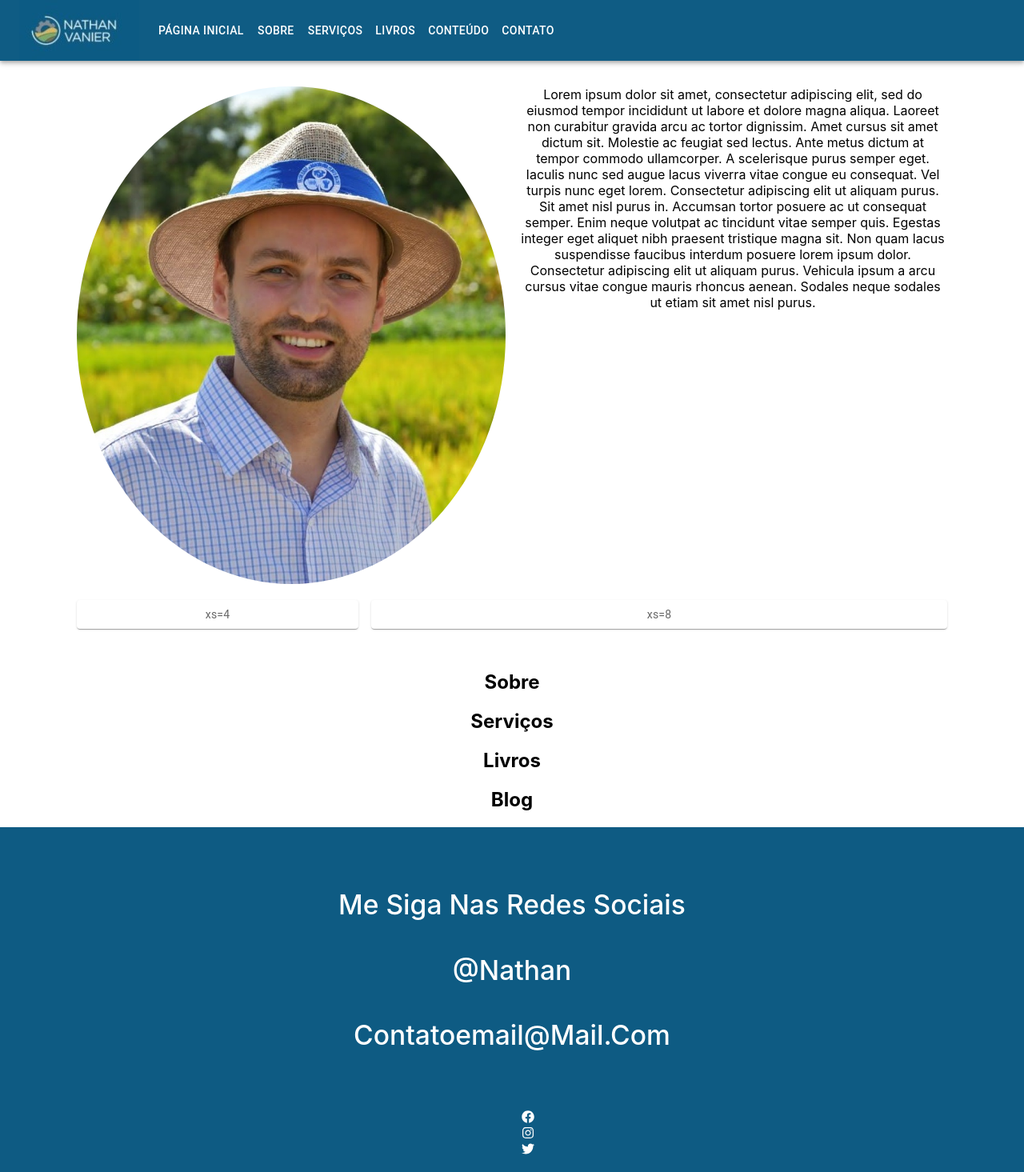
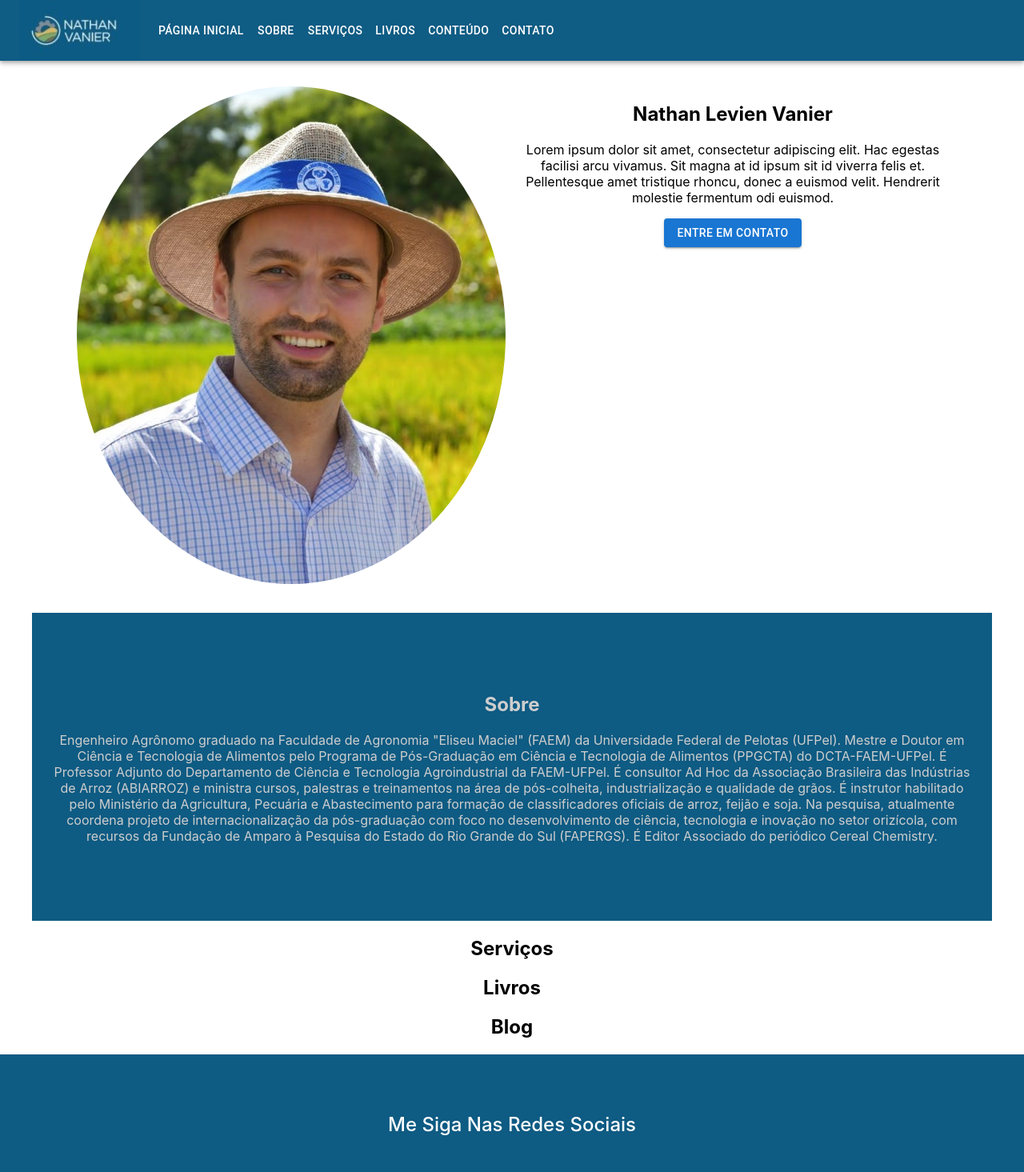
Before and after one commit to m4goth/nathan-personal-website, a React (Create React App) app: page / in a window 1280 px wide. Shown: the top 1465 px of the page at 80% size. Built offline with nearby package versions, Linux system fonts and the light colour scheme.

Commit message:
adicionado button mui em Inicio.js, refatorado projeto, criado arquivos css

```diff
--- a/src/components/Inicio.js
+++ b/src/components/Inicio.js
@@ -1,34 +1,22 @@
 import * as React from "react";
-import { styled } from "@mui/material/styles";
-import Box from "@mui/material/Box";
-import Paper from "@mui/material/Paper";
 import Grid from "@mui/material/Grid";
 import Container from "@mui/material/Container";
+import Button from '@mui/material/Button';
 
 import foto from "../images/foto.png";
+import '../css/Inicio.css';
 
 const Inicio = () => {
-  const Item = styled(Paper)(({ theme }) => ({
-    backgroundColor: theme.palette.mode === "dark" ? "#1A2027" : "#fff",
-    ...theme.typography.body2,
-    padding: theme.spacing(1),
-    textAlign: "center",
-    color: theme.palette.text.secondary,
-  }));
   return (
     <Container>
       <Grid container spacing={2} sx={{p:4}}>
-        <Grid item xs={12} sm={6} >
+        <Grid item xs={12} sm={6} className="grid-left">
           <img style={{ width: "100%", borderRadius: '50%'}} src={foto} alt="foto"></img>
         </Grid>
-        <Grid item xs={12} sm={6}>
-        Lorem ipsum dolor sit amet, consectetur adipiscing elit, sed do eiusmod tempor incididunt ut labore et dolore magna aliqua. Laoreet non curabitur gravida arcu ac tortor dignissim. Amet cursus sit amet dictum sit. Molestie ac feugiat sed lectus. Ante metus dictum at tempor commodo ullamcorper. A scelerisque purus semper eget. Iaculis nunc sed augue lacus viverra vitae congue eu consequat. Vel turpis nunc eget lorem. Consectetur adipiscing elit ut aliquam purus. Sit amet nisl purus in. Accumsan tortor posuere ac ut consequat semper. Enim neque volutpat ac tincidunt vitae semper quis. Egestas integer eget aliquet nibh praesent tristique magna sit. Non quam lacus suspendisse faucibus interdum posuere lorem ipsum dolor. Consectetur adipiscing elit ut aliquam purus. Vehicula ipsum a arcu cursus vitae congue mauris rhoncus aenean. Sodales neque sodales ut etiam sit amet nisl purus.
-        </Grid>
-        <Grid item xs={4}>
-          <Item>xs=4</Item>
-        </Grid>
-        <Grid item xs={8}>
-          <Item>xs=8</Item>
+        <Grid item xs={12} sm={6} className="grid-right">
+          <h1 className="tittle">Nathan Levien Vanier</h1>
+          <p className="paragraph">Lorem ipsum dolor sit amet, consectetur adipiscing elit. Hac egestas facilisi arcu vivamus. Sit magna at id ipsum sit id viverra felis et. Pellentesque amet tristique rhoncu, donec a euismod velit. Hendrerit molestie fermentum odi euismod.</p>
+          <Button variant="contained" className="button">Entre em contato</Button>
         </Grid>
       </Grid>
     </Container>
@@ -36,7 +24,3 @@ const Inicio = () => {
 };
 
 export { Inicio };
-
-// export function Inicio(){
-//     return <h2>Inicio</h2>
-// }
--- a/src/components/Sobre.js
+++ b/src/components/Sobre.js
@@ -1,18 +1,24 @@
-// import * as React from 'react';
-// import CssBaseline from '@mui/material/CssBaseline';
-// import Box from '@mui/material/Box';
-// import Container from '@mui/material/Container';
+import * as React from "react";
+// import { styled } from "@mui/material/styles";
+// import Paper from "@mui/material/Paper";
+import Container from "@mui/material/Container";
 
-// export default function SimpleContainer() {
-//   return (
-//     <React.Fragment>
-//       <CssBaseline />
-//       <Container maxWidth="sm">
-//         <Box sx={{ bgcolor: '#cfe8fc', height: '100vh' }} />
-//       </Container>
-//     </React.Fragment>
-//   );
-// }
-export function Sobre() {
-  return <h2>Sobre</h2>
-}
+import '../css/Sobre.css'
+
+const Sobre = () => {
+  // const Item = styled(Paper)(({ theme }) => ({
+  //   backgroundColor: theme.palette.mode === "dark" ? "#1A2027" : "#fff",
+  //   ...theme.typography.body2,
+  //   padding: theme.spacing(1),
+  //   textAlign: "center",
+  //   color: theme.palette.text.secondary,
+  // }));
+  return (
+    <Container className="container">
+      <h1 className="tittle">Sobre</h1>
+      <p className="paragraph"> Engenheiro Agrônomo graduado na Faculdade de Agronomia "Eliseu Maciel" (FAEM) da Universidade Federal de Pelotas (UFPel). Mestre e Doutor em Ciência e Tecnologia de Alimentos pelo Programa de Pós-Graduação em Ciência e Tecnologia de Alimentos (PPGCTA) do DCTA-FAEM-UFPel. É Professor Adjunto do Departamento de Ciência e Tecnologia Agroindustrial da FAEM-UFPel. É consultor Ad Hoc da Associação Brasileira das Indústrias de Arroz (ABIARROZ) e ministra cursos, palestras e treinamentos na área de pós-colheita, industrialização e qualidade de grãos. É instrutor habilitado pelo Ministério da Agricultura, Pecuária e Abastecimento para formação de classificadores oficiais de arroz, feijão e soja. Na pesquisa, atualmente coordena projeto de internacionalização da pós-graduação com foco no desenvolvimento de ciência, tecnologia e inovação no setor orizícola, com recursos da Fundação de Amparo à Pesquisa do Estado do Rio Grande do Sul (FAPERGS). É Editor Associado do periódico Cereal Chemistry.</p>
+    </Container>
+  );
+};
+
+export { Sobre };
--- a/src/css/Footer.css
+++ b/src/css/Footer.css
@@ -1,5 +1,3 @@
-
-
 
 .footer-main {
     color: #FFFFFF;
@@ -19,7 +17,7 @@
 }
 
 .footer-conteudo h3{
-    font-size: 2.1rem;
+    font-size: 1.5rem;
     font-weight: 500;
     text-transform: capitalize;
     line-height: 3rem;
@@ -35,4 +33,7 @@
 
 .social-list{
     list-style: none ;
+
+    display: flex;
+    align-items: center;
 }
--- /dev/null
+++ b/src/css/Sobre.css
@@ -0,0 +1,6 @@
+.container {
+    background-color: #0E5B83;
+    padding: 5rem;
+
+    color: #cecece;
+}
```
Also changed, not shown: src/css/Inicio.css (added), src/css/Livros.css (added), src/css/Servicos.css (added).
